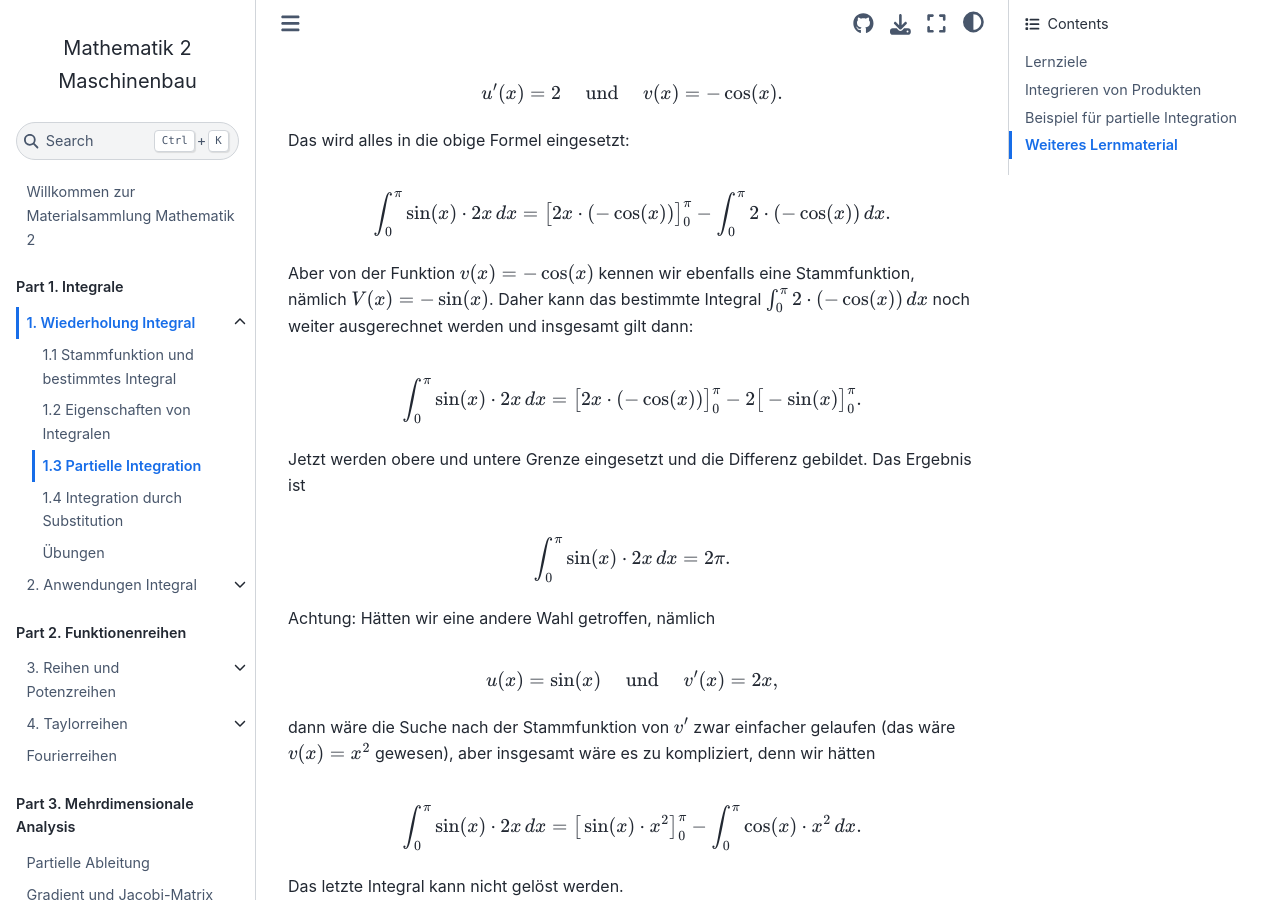
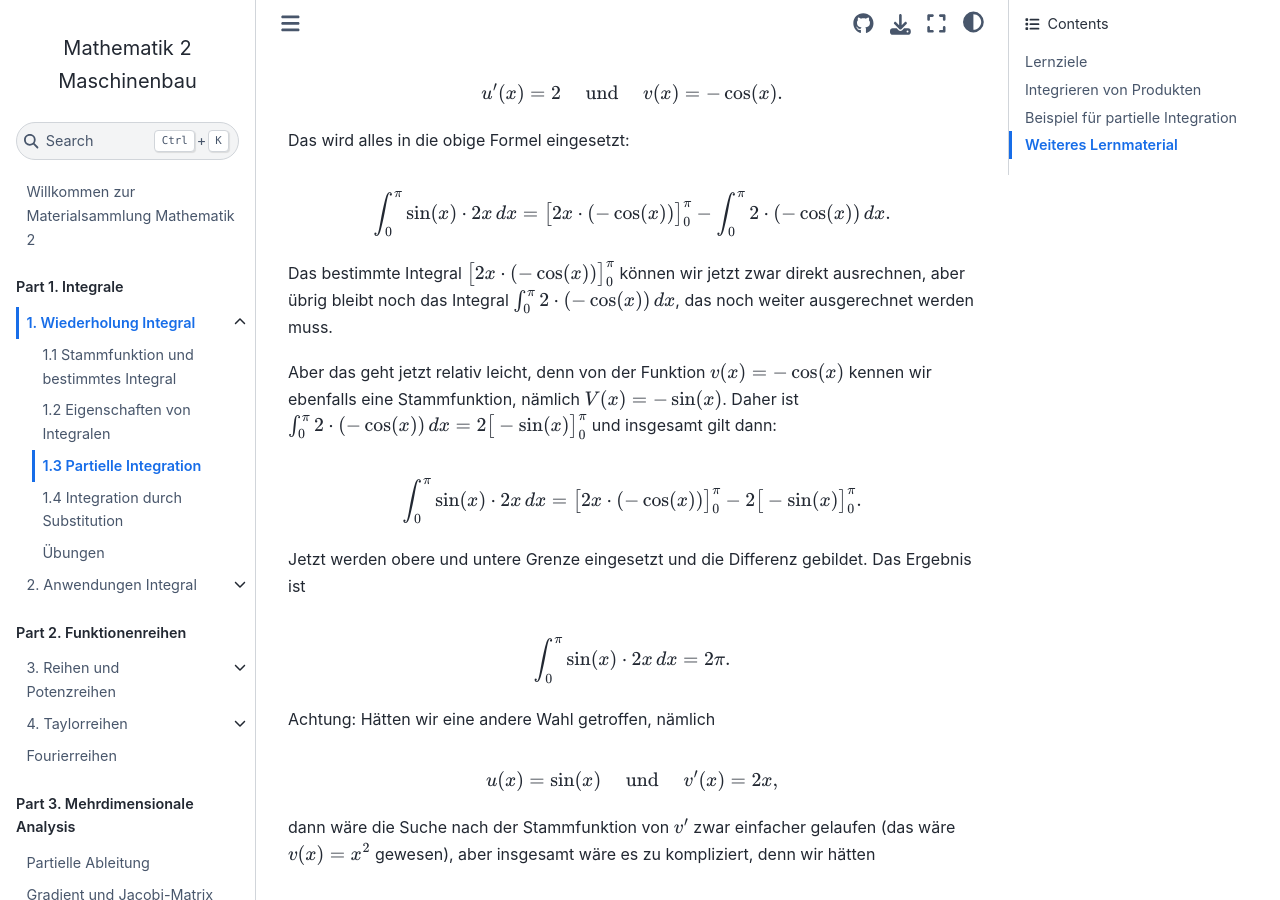
Before and after one commit to gramschs/book_mathe02, a Jupyter Book: the page built from doc/chapter01/chapter01_sec03.md, in a window 1280 px wide and 900 px high, scrolled down 1311 px. Built offline with Jupyter Book 1.0.4 settings and Sphinx 7.4.7 and the Sphinx Book theme 1.1.4, drawn with Linux system fonts in a browser that asks for light colours.

Commit message:
bugfixes and chapter 4.1

```diff
--- a/doc/chapter01/chapter01_sec03.md
+++ b/doc/chapter01/chapter01_sec03.md
@@ -53,12 +53,16 @@ Das wird alles in die obige Formel eingesetzt:
 $$\int_{0}^{\pi} \sin(x)\cdot 2x \, dx = \big[2x \cdot \left(-\cos(x)\right)\big]_{0}^{\pi} -
 \int_{0}^{\pi} 2 \cdot (-\cos(x)) \, dx.$$
 
-Aber von der Funktion $v(x)=-\cos(x)$ kennen wir ebenfalls eine Stammfunktion,
-nämlich $V(x)=-\sin(x)$. Daher kann das bestimmte Integral $\int_{0}^{\pi} 2
-\cdot (-\cos(x)) \, dx$ noch weiter ausgerechnet werden und insgesamt gilt dann:
+Das bestimmte Integral $\big[2x \cdot \left(-\cos(x)\right)\big]_{0}^{\pi}$
+können wir jetzt zwar direkt ausrechnen, aber übrig bleibt noch das Integral
+$\int_{0}^{\pi} 2 \cdot (-\cos(x)) \, dx$, das noch weiter ausgerechnet werden
+muss.
 
-$$\int_{0}^{\pi} \sin(x)\cdot 2x \, dx = \big[2x \cdot \left(-\cos(x)\right)\big]_{0}^{\pi} -
-2 \big[-\sin(x)\big]_{0}^{\pi}.$$
+Aber das geht jetzt relativ leicht, denn von der Funktion $v(x)=-\cos(x)$ kennen wir ebenfalls eine Stammfunktion, nämlich $V(x)=-\sin(x)$. Daher ist $\int_{0}^{\pi} 2
+\cdot (-\cos(x)) \, dx = 2 \big[-\sin(x)\big]_{0}^{\pi}$ und insgesamt gilt dann:
+
+$$\int_{0}^{\pi} \sin(x)\cdot 2x \, dx = \big[2x \cdot
+\left(-\cos(x)\right)\big]_{0}^{\pi} - 2 \big[-\sin(x)\big]_{0}^{\pi}.$$
 
 Jetzt werden obere und untere Grenze eingesetzt und die Differenz gebildet. Das
 Ergebnis ist
```
Also changed, not shown: doc/chapter04/chapter04_sec01.md (+28 -49 lines), doc/chapter04/chapter04_sec02.md (+28 -0 lines), doc/chapter04/chapter04_sec03.md (+5 -0 lines), doc/chapter04/chapter04_sec04.md (+5 -0 lines), doc/chapter04/chapter04_sec05.md (+5 -0 lines).
